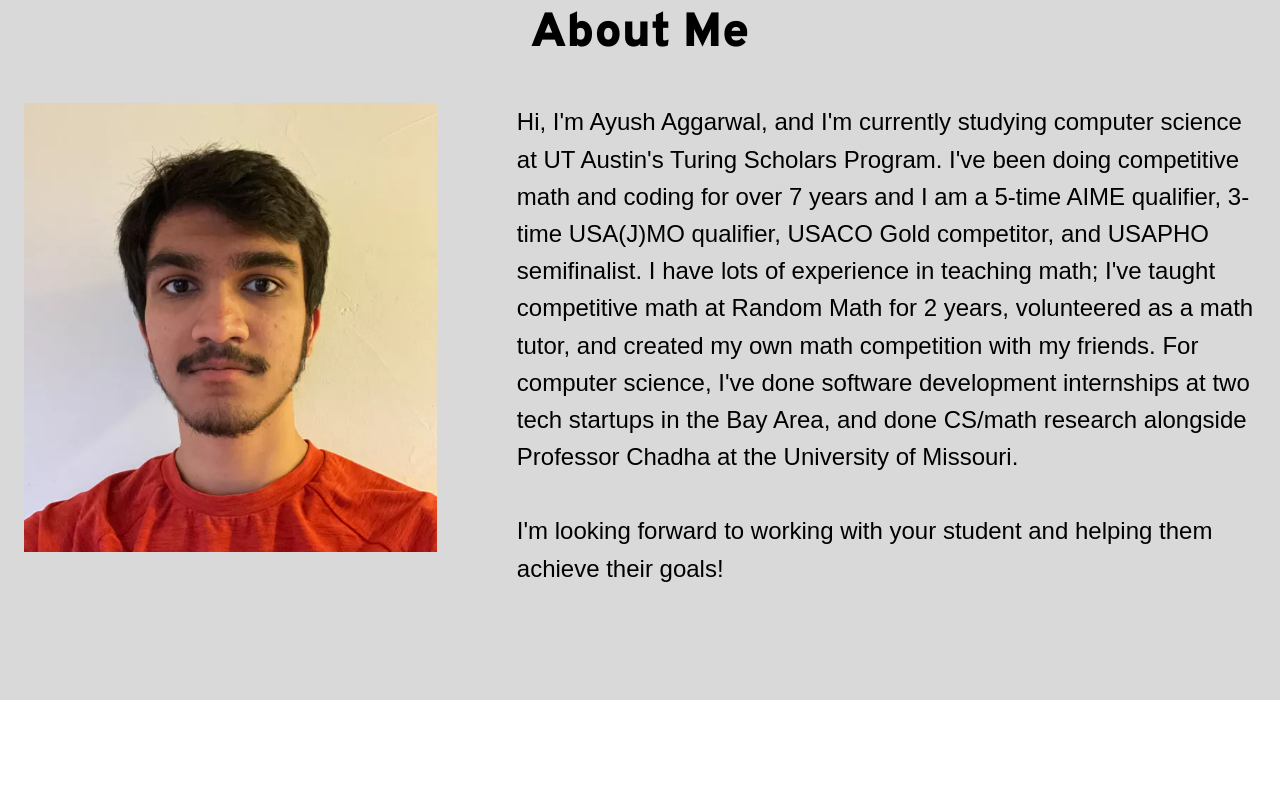
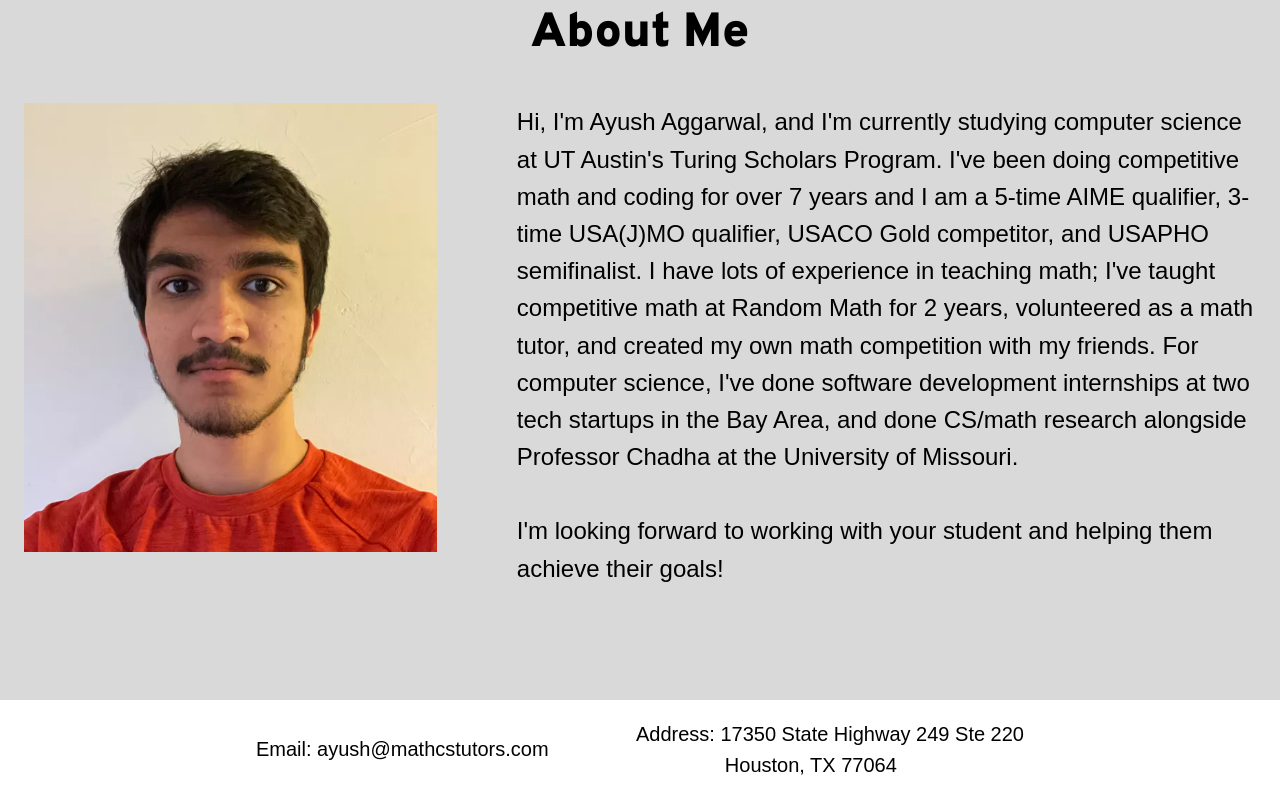
Before and after one commit to ayushaggarwal8/Portfolio-Page-HTML, a website built with Parcel: page index.html in a window 1280 px wide. Shown: the part 1417-2217 px from the top of the page. Before the commit the page ends 2167 px from the top, so only its background shows below. Built offline with nearby package versions, Linux system fonts and the light colour scheme; a web font is replaced by a local one.

Commit message:
Commit from TeleportHQ

```diff
--- a/home.css
+++ b/home.css
@@ -446,13 +446,22 @@
   background-color: var(--dl-color-gray-900);
 }
 .home-footer-container {
-  width: 100%;
-  height: 50px;
+  width: 60%;
+  height: 100px;
   display: flex;
   align-items: center;
-  flex-direction: column;
-  justify-content: center;
+  flex-direction: row;
+  justify-content: space-between;
   background-color: var(--dl-color-gray-white);
+}
+.home-text15 {
+  font-size: 20px;
+}
+.home-text16 {
+  font-size: 20px;
+}
+.home-text17 {
+  font-size: 20px;
 }
 @media(max-width: 1600px) {
   .home-icon04 {
--- a/index.html
+++ b/index.html
@@ -28,11 +28,6 @@
 
       }
     </style>
-    <link
-      rel="stylesheet"
-      href="https://fonts.googleapis.com/css2?family=Cairo:wght@200;300;400;500;600;700;800;900&amp;display=swap"
-      data-tag="font"
-    />
     <link
       rel="stylesheet"
       href="https://fonts.googleapis.com/css2?family=Playfair+Display:ital,wght@0,400;0,500;0,600;0,700;0,800;0,900;1,400;1,500;1,600;1,700;1,800;1,900&amp;display=swap"
@@ -199,7 +194,20 @@
           </div>
         </div>
         <div class="home-section-separator2"></div>
-        <div class="home-footer-container"></div>
+        <div class="home-footer-container">
+          <span class="home-text15">Email: ayush@mathcstutors.com</span>
+          <span class="home-text16">
+            <span class="home-text17">
+              Address: 17350 State Highway 249 Ste 220
+            </span>
+            <br />
+            <span>
+              &nbsp; &nbsp; &nbsp; &nbsp; &nbsp; &nbsp; &nbsp; &nbsp; Houston,
+              TX 77064
+            </span>
+            <br />
+          </span>
+        </div>
       </div>
     </div>
     <script src="https://unpkg.com/@teleporthq/teleport-custom-scripts"></script>
```
Also changed, not shown: contact.html (+0 -5 lines), courses.html (+0 -5 lines), why-do-contests.html (+0 -5 lines).
